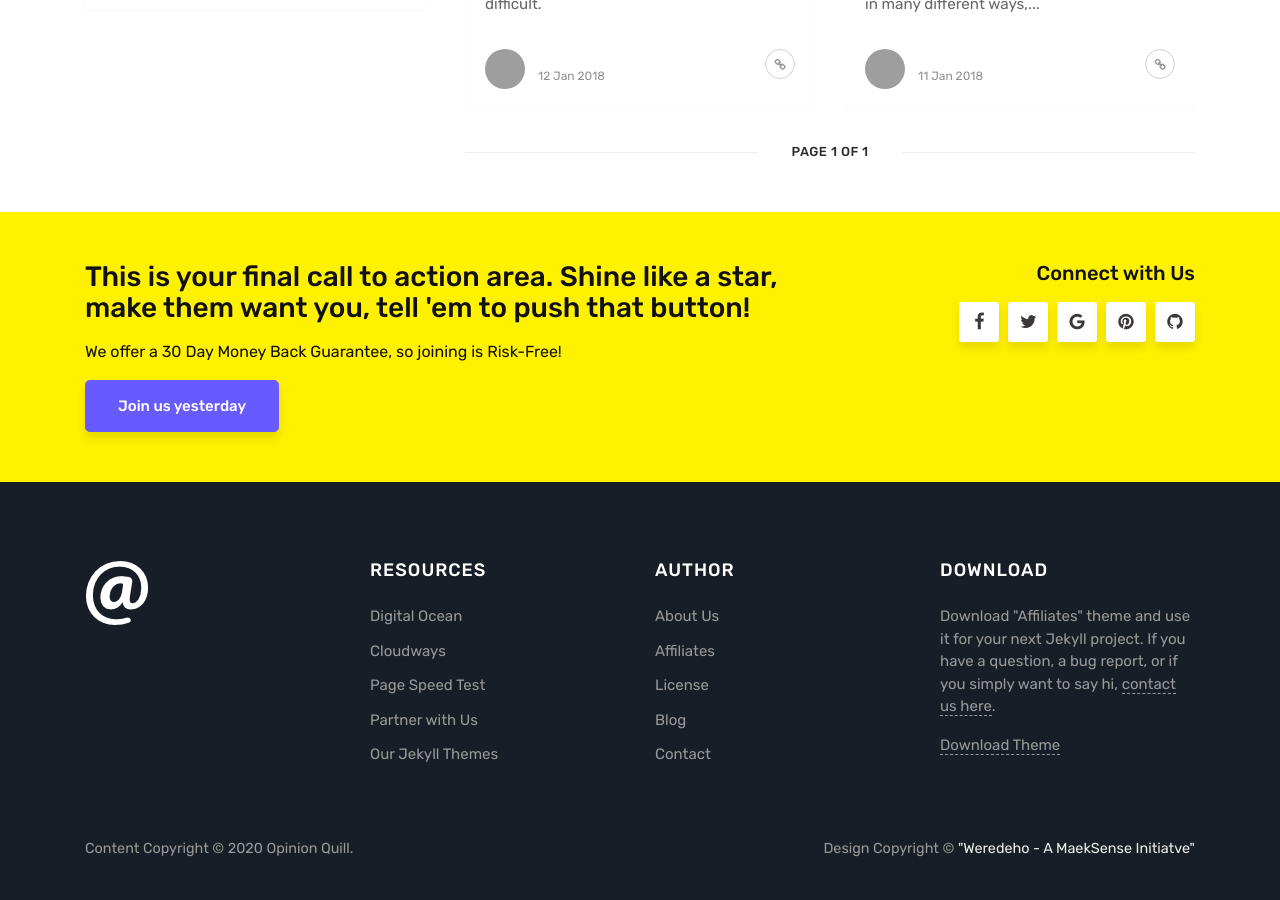
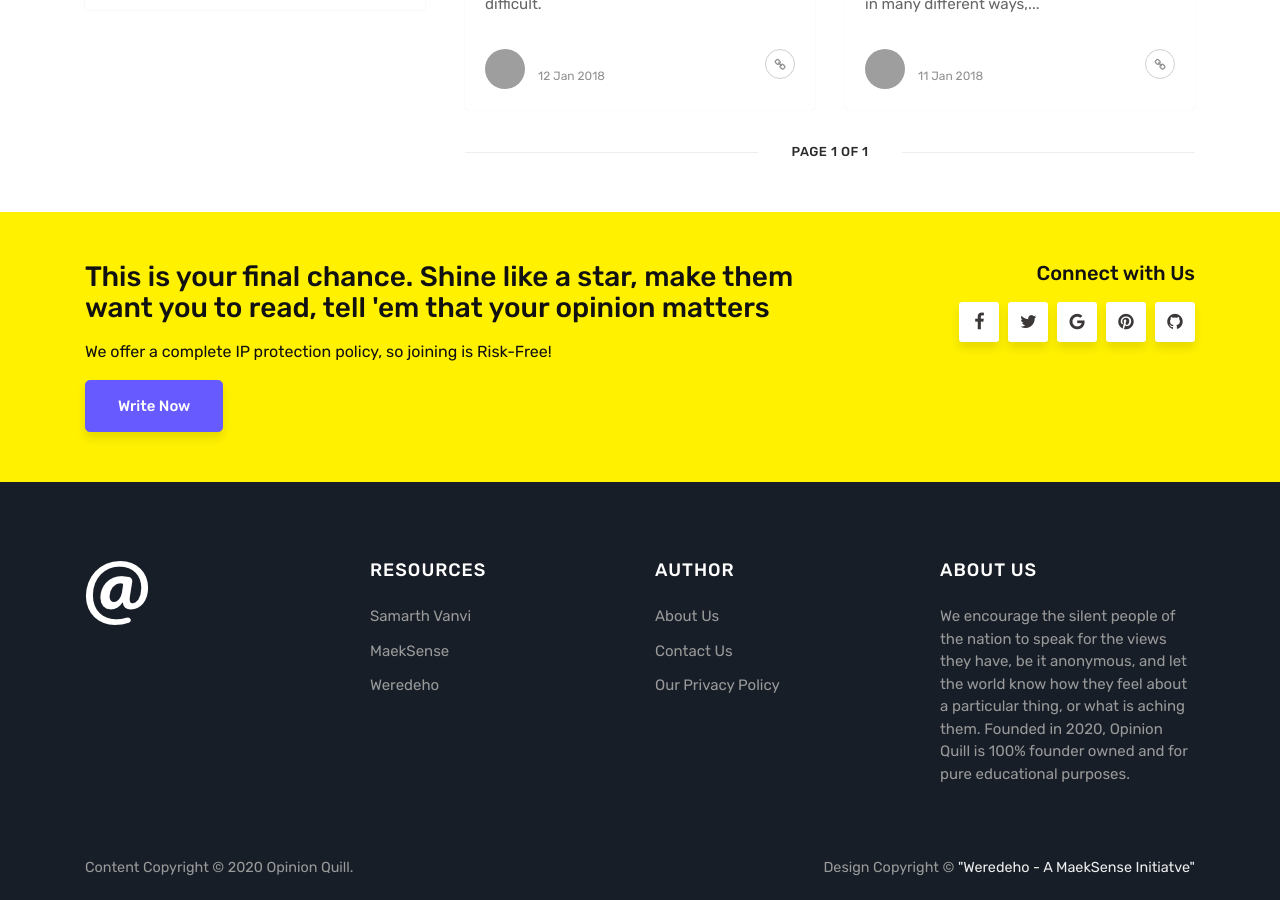
Before and after one commit to samarthvanvi/opinionquill, a Jekyll site: the page built from index.html, in a window 1280 px wide and 900 px high, scrolled down 1973 px. Built offline with Jekyll 4.4.1, drawn with Linux system fonts in a browser that asks for light colours; the list of posts is cut into pages by our own code; comment, search, counter and statistics services are not loaded; grey boxes are pictures that could not be loaded.

Commit message:
Update default.html

```diff
--- a/_layouts/default.html
+++ b/_layouts/default.html
@@ -115,9 +115,9 @@
         <div class="container">
             <div class="row justify-content-center">
                 <div class="col-md-8">
-                    <h3>This is your final call to action area. Shine like a star, make them want you, tell 'em to push that button!</h3>
-                    <p>We offer a <span>30 Day Money Back Guarantee</span>, so joining is <span class="risk-free">Risk-Free!</span></p>
-                    <a class="btn btn-primary btn-lg" href="#">Join us yesterday</a>
+                    <h3>This is your final chance. Shine like a star, make them want you to read, tell 'em that your opinion matters</h3>
+                    <p>We offer a <span>complete IP protection policy</span>, so joining is <span class="risk-free">Risk-Free!</span></p>
+                    <a class="btn btn-primary btn-lg" href="/contact">Write Now</a>
                 </div>
                 <div class="col-md-4 text-right footersocial">
                     <h5>Connect with Us</h5>
@@ -150,11 +150,9 @@
                 <div class="footer-widget">
                 <h5 class="title">Resources</h5>
                 <ul>
-                <li><a target="_blank" href="https://m.do.co/c/84c9b45d0c47">Digital Ocean</a></li>
-                <li><a target="blank" href="https://www.cloudways.com/en/pricing.php?id=153986&amp;a_bid=005da123">Cloudways</a></li>
-                <li><a target="blank" href="http://shareasale.com/r.cfm?b=875645&amp;u=1087935&amp;m=41388&amp;urllink=&amp;afftrack=">Page Speed Test</a></li>
-                <li><a target="blank" href="https://www.wowthemes.net/affiliate-area/?utm_source=fromjekyllsidebar&utm_campaign=sidebar">Partner with Us</a></li>
-                <li><a target="blank" href="https://www.wowthemes.net/category/jekyll-themes/">Our Jekyll Themes</a></li>
+                <li><a target="blank" href="https://samarthvanvi.in">Samarth Vanvi</a></li>
+                <li><a target="blank" href="https://www.maeksense.co.in">MaekSense</a></li>
+                <li><a target="blank" href="https://weredeho.maeksense.co.in">Weredeho</a></li>
                 </ul>
                 </div>
                 </div>
@@ -163,20 +161,17 @@
                 <div class="footer-widget">
                 <h5 class="title">Author</h5>
                 <ul>
-                <li><a href="https://www.wowthemes.net/premium-themes-templates/">About Us</a></li>
-                <li><a target="_blank" href="https://www.wowthemes.net/affiliate-area/">Affiliates</a></li>
-                <li><a href="https://www.wowthemes.net/terms-and-conditions/">License</a></li>
-                <li><a href="https://www.wowthemes.net/blog/">Blog</a></li>
-                <li><a href="https://www.wowthemes.net/support/">Contact</a></li>
+                <li><a href="{{site.baseurl}}/about">About Us</a></li>
+                <li><a href="{{site.baseurl}}/contact">Contact Us</a></li>
+                <li><a href="{{site.baseurl}}/privacy">Our Privacy Policy</a></li>
                 </ul>
                 </div>
                 </div>
 
                 <div class="col-sm-3">
                 <div class="footer-widget textwidget">
-                    <h5 class="title">Download</h5>
-                    <p>Download "Affiliates" theme and use it for your next Jekyll project. If you have a question, a bug report, or if you simply want to say hi, <a href="https://www.wowthemes.net/support/">contact us here</a>.</p>
-                    <a href="https://github.com/wowthemesnet/affiliates-jekyll-theme/archive/master.zip">Download Theme</a>
+                    <h5 class="title">About Us</h5>
+                    <p>We encourage the silent people of the nation to speak for the views they have, be it anonymous, and let the world know how they feel about a particular thing, or what is aching them. Founded in 2020, Opinion Quill is 100% founder owned and for pure educational purposes.
                 </div>
                 </div>
             </div>
```
